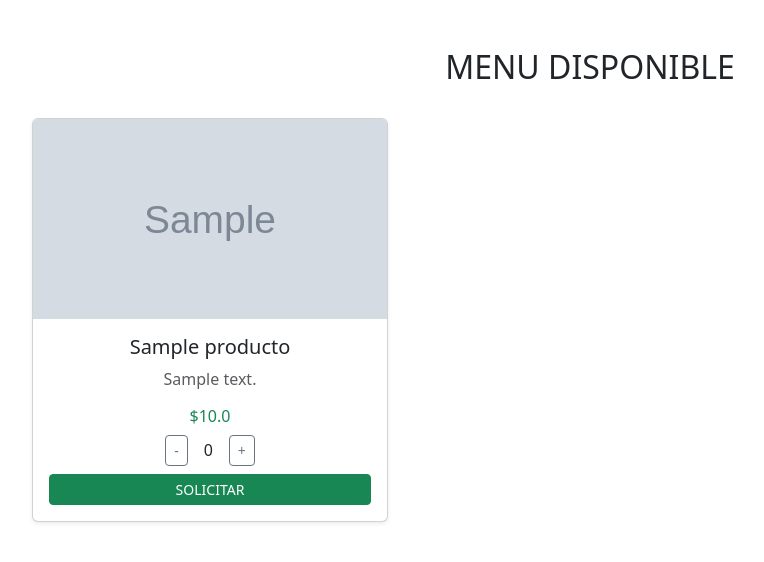
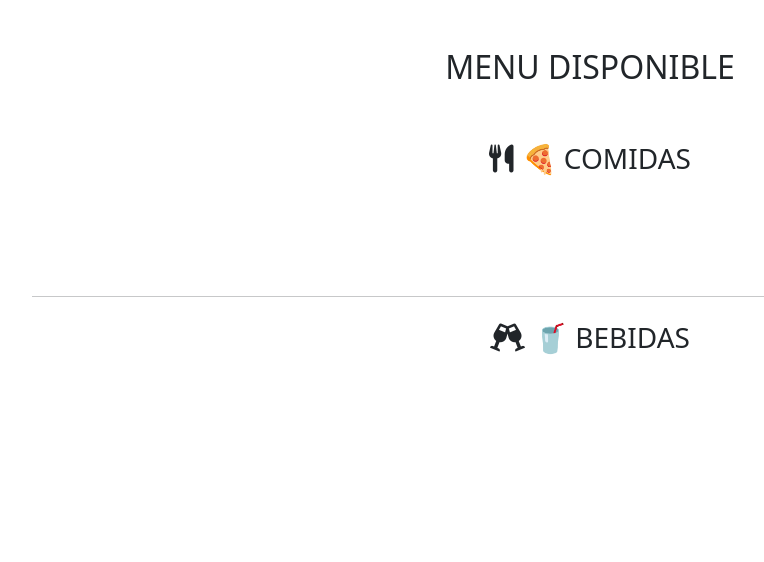
Before and after one commit to Avilezzz/pis, a Spring Boot app: page /productos/menu in a window 1280 px wide. Shown: the part 68-630 px from the top of the page, without its empty margins (50-814 px from the left). Run offline with Spring Boot 4, Linux system fonts and the light colour scheme; tables that the repository leaves empty hold one stand-in row (values such as "Sample post"); grey boxes marked "Sample" are stand-in pictures; some libraries are stand-ins or nearby versions.

Commit message:
Add product type feature with food and drink sections in menu
Co-authored-by: lavilezc <lavilezc@fafi.utb.edu.ec>

```diff
--- a/src/main/java/com/proyecto/pis/proyecto_pis/Controller/ProductoController.java
+++ b/src/main/java/com/proyecto/pis/proyecto_pis/Controller/ProductoController.java
@@ -31,7 +31,20 @@ public class ProductoController {
     // Mostrar menú (vista de tarjetas)
     @GetMapping("/menu")
     public String mostrarMenu(Model model) {
+        // Inicializar productos existentes sin tipo
+        inicializarTipoProductos();
         model.addAttribute("listaProductosTb", productoRepository.findAll());
         return "html/menu";
     }
+
+    // Método para inicializar productos existentes sin tipo
+    private void inicializarTipoProductos() {
+        Iterable<producto> productos = productoRepository.findAll();
+        for (producto prod : productos) {
+            if (prod.getTipo() == null || prod.getTipo().isEmpty()) {
+                prod.setTipo("comida"); // Asignar "comida" por defecto
+                productoRepository.save(prod);
+            }
+        }
+    }
 }
--- a/src/main/resources/templates/html/menu.html
+++ b/src/main/resources/templates/html/menu.html
@@ -10,6 +10,11 @@
       href="https://cdn.jsdelivr.net/npm/bootstrap@5.3.3/dist/css/bootstrap.min.css"
       rel="stylesheet"
     />
+    <!-- Font Awesome para iconos -->
+    <link
+      href="https://cdnjs.cloudflare.com/ajax/libs/font-awesome/6.0.0/css/all.min.css"
+      rel="stylesheet"
+    />
   </head>
   <body>
     <!-- Header con navbar -->
@@ -17,11 +22,18 @@
 
 <div class="container mt-5">
     <div class="row">
-        <div class="col-12 text-center mb-4">
+        <div class="col-12 text-center mb-5">
             <h2>MENU DISPONIBLE</h2>
         </div>
 
-        <div class="col-md-4 mb-4" th:each="item : ${listaProductosTb}">
+        <!-- Sección de Comidas -->
+        <div class="col-12 mb-4">
+            <h3 class="text-center mb-4">
+                <i class="fas fa-utensils me-2"></i>🍕 COMIDAS
+            </h3>
+        </div>
+
+        <div class="col-md-4 mb-4" th:each="item : ${listaProductosTb}" th:if="${item.tipo == 'comida' or item.tipo == null}">
             <div class="card text-center shadow-sm">
                 <img th:src="${item.imagenUrl != null and !item.imagenUrl.isEmpty()} ? ${item.imagenUrl} : '@{/img/hamburguesa.png}'"
                      class="card-img-top" alt="Imagen Producto" style="height: 200px; object-fit: cover;"
@@ -41,6 +53,36 @@
                 </div>
             </div>
         </div>
+
+        <!-- Separador entre secciones -->
+        <div class="col-12 mb-4 mt-5">
+            <hr class="my-4">
+            <h3 class="text-center mb-4">
+                <i class="fas fa-glass-cheers me-2"></i>🥤 BEBIDAS
+            </h3>
+        </div>
+
+        <!-- Sección de Bebidas -->
+        <div class="col-md-4 mb-4" th:each="item : ${listaProductosTb}" th:if="${item.tipo == 'bebida'}">
+            <div class="card text-center shadow-sm border-info">
+                <img th:src="${item.imagenUrl != null and !item.imagenUrl.isEmpty()} ? ${item.imagenUrl} : '@{/img/hamburguesa.png}'"
+                     class="card-img-top" alt="Imagen Producto" style="height: 200px; object-fit: cover;"
+                     th:onerror="'this.src=\'/img/hamburguesa.png\';'">
+                <div class="card-body">
+                    <h5 class="card-title" th:text="${item.nombre}">Producto</h5>
+                    <p class="card-text text-muted" th:text="${item.descripcion != null and !item.descripcion.isEmpty()} ? ${item.descripcion} : 'Sin descripción disponible'">DESCRIPCIÓN DEL PRODUCTO</p>
+                    <h6 class="text-info" th:text="'$' + ${item.precio}">$0.00</h6>
+
+                    <div class="d-flex justify-content-center align-items-center mb-2">
+                        <button class="btn btn-outline-info btn-sm me-2">-</button>
+                        <span class="mx-2">0</span>
+                        <button class="btn btn-outline-info btn-sm ms-2">+</button>
+                    </div>
+
+                    <button class="btn btn-info btn-sm w-100">SOLICITAR</button>
+                </div>
+            </div>
+        </div>
     </div>
 </div>
 
```
Also changed, not shown: src/main/java/com/proyecto/pis/proyecto_pis/model/producto.java (+9 -0 lines), src/main/resources/templates/productos_menu/formulario_producto.html (+9 -0 lines).
